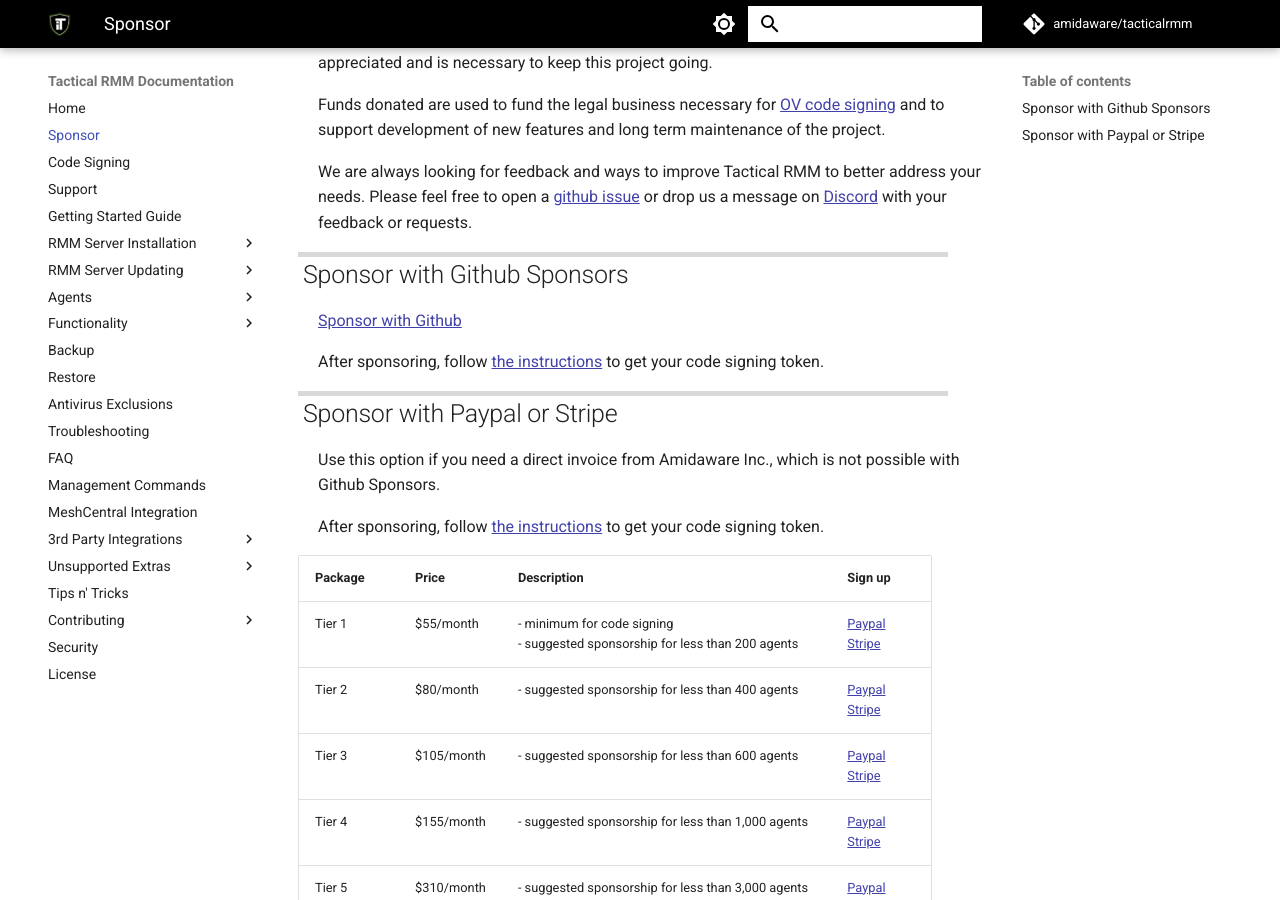
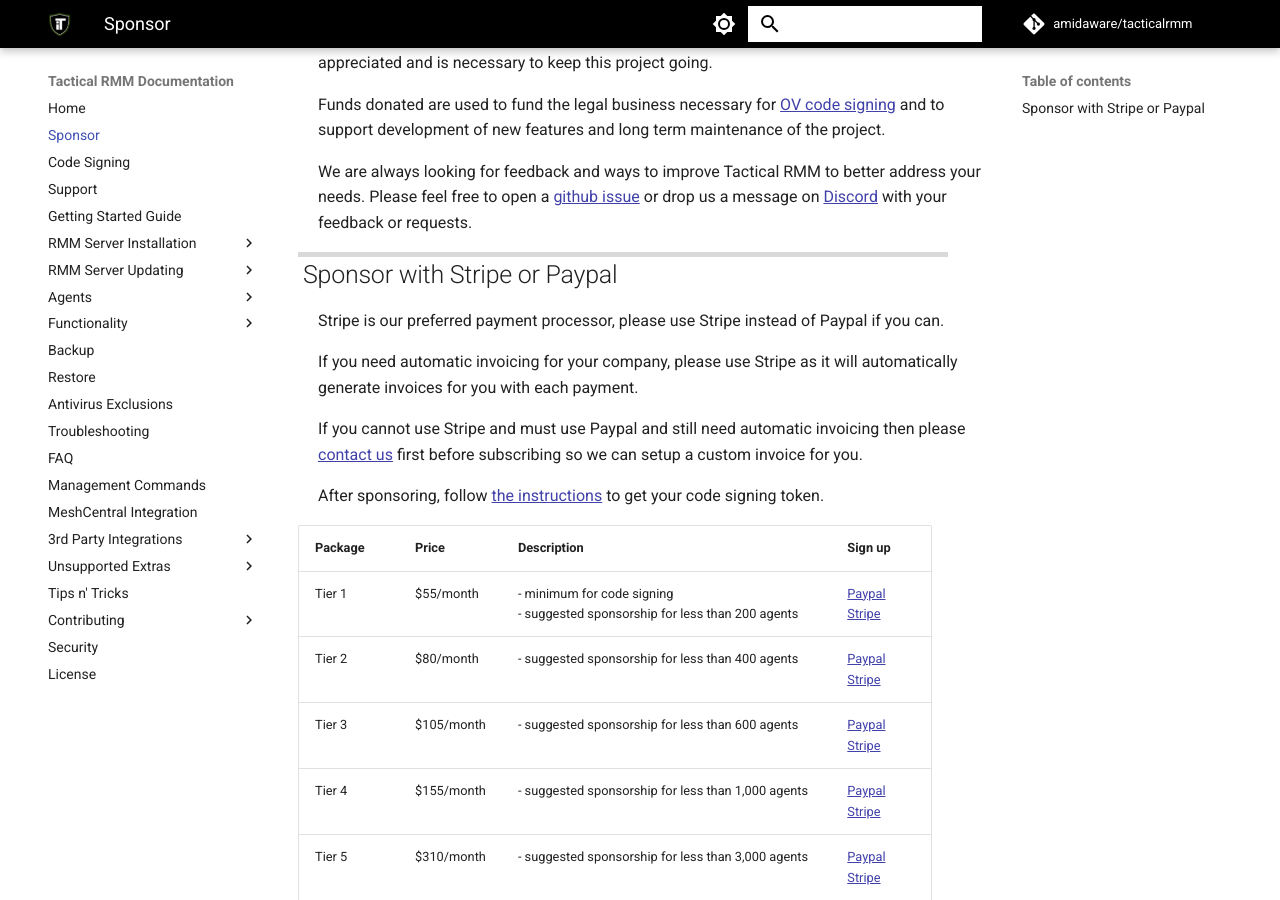
Before and after one commit to amidaware/trmm-docs, an MkDocs documentation site: the page built from docs/sponsor.md, in a window 1280 px wide and 900 px high, scrolled down 396 px. Built offline with MkDocs 1.6.1 and Material for MkDocs 9.7.7, drawn with Linux system fonts in a browser that asks for light colours; comment, search, counter and statistics services are not loaded.

Commit message:
update sponsor stuff

```diff
--- a/docs/sponsor.md
+++ b/docs/sponsor.md
@@ -8,14 +8,13 @@
 
 We are always looking for feedback and ways to improve Tactical RMM to better address your needs. Please feel free to open a [github issue](https://github.com/amidaware/tacticalrmm/issues) or drop us a message on [Discord](https://discord.gg/upGTkWp) with your feedback or requests.
 
-## Sponsor with Github Sponsors
-[Sponsor with Github](https://github.com/sponsors/amidaware)
+## Sponsor with Stripe or Paypal
 
-After sponsoring, follow [the instructions](code_signing.md#code-signing) to get your code signing token.
+Stripe is our preferred payment processor, please use Stripe instead of Paypal if you can.
 
-## Sponsor with Paypal or Stripe
+If you need automatic invoicing for your company, please use Stripe as it will automatically generate invoices for you with each payment.
 
-Use this option if you need a direct invoice from Amidaware Inc., which is not possible with Github Sponsors.
+If you cannot use Stripe and must use Paypal and still need automatic invoicing then please [contact us](https://support.amidaware.com/) first before subscribing so we can setup a custom invoice for you.
 
 After sponsoring, follow [the instructions](code_signing.md#code-signing) to get your code signing token.
 
```
Also changed, not shown: docs/code_signing.md (+2 -2 lines).
